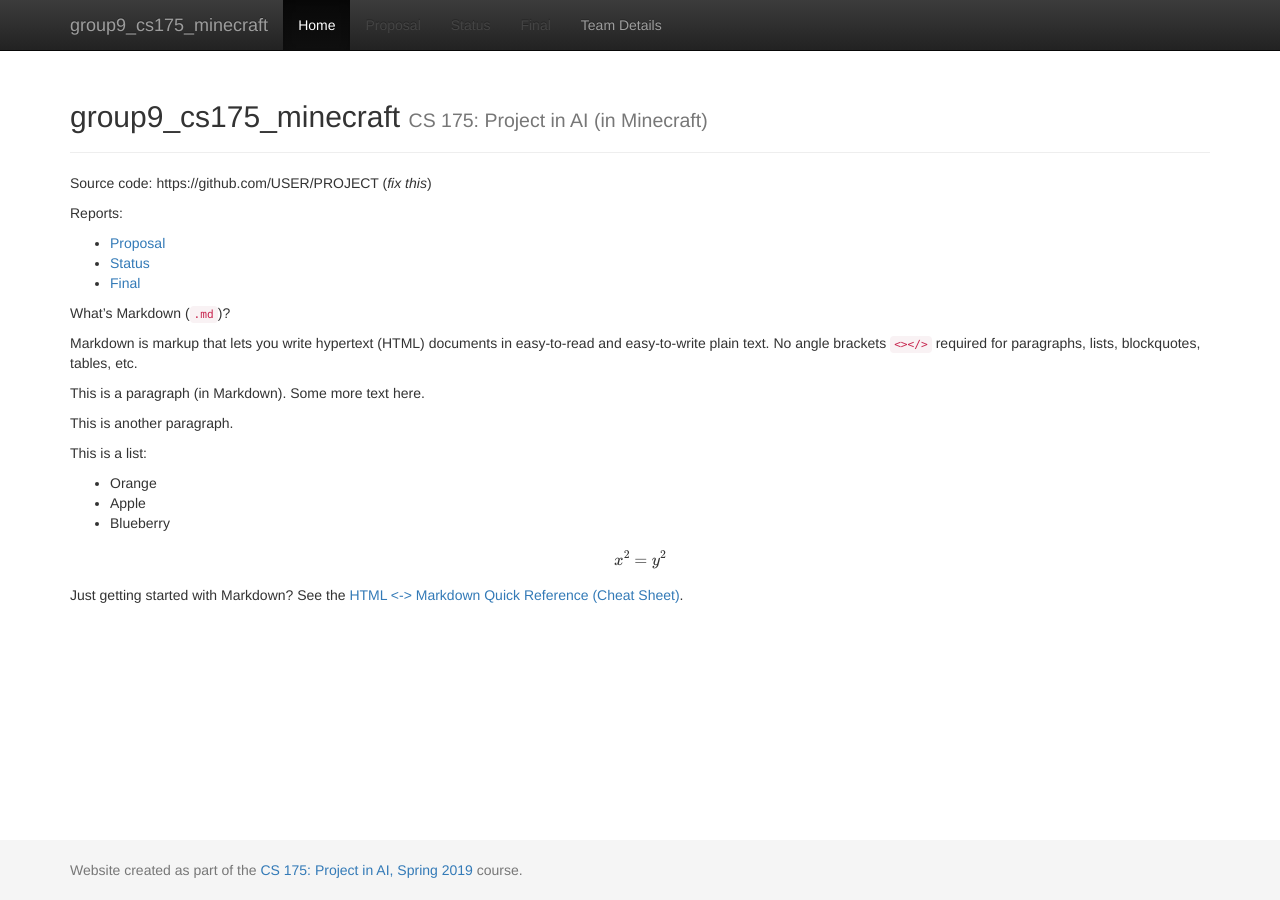
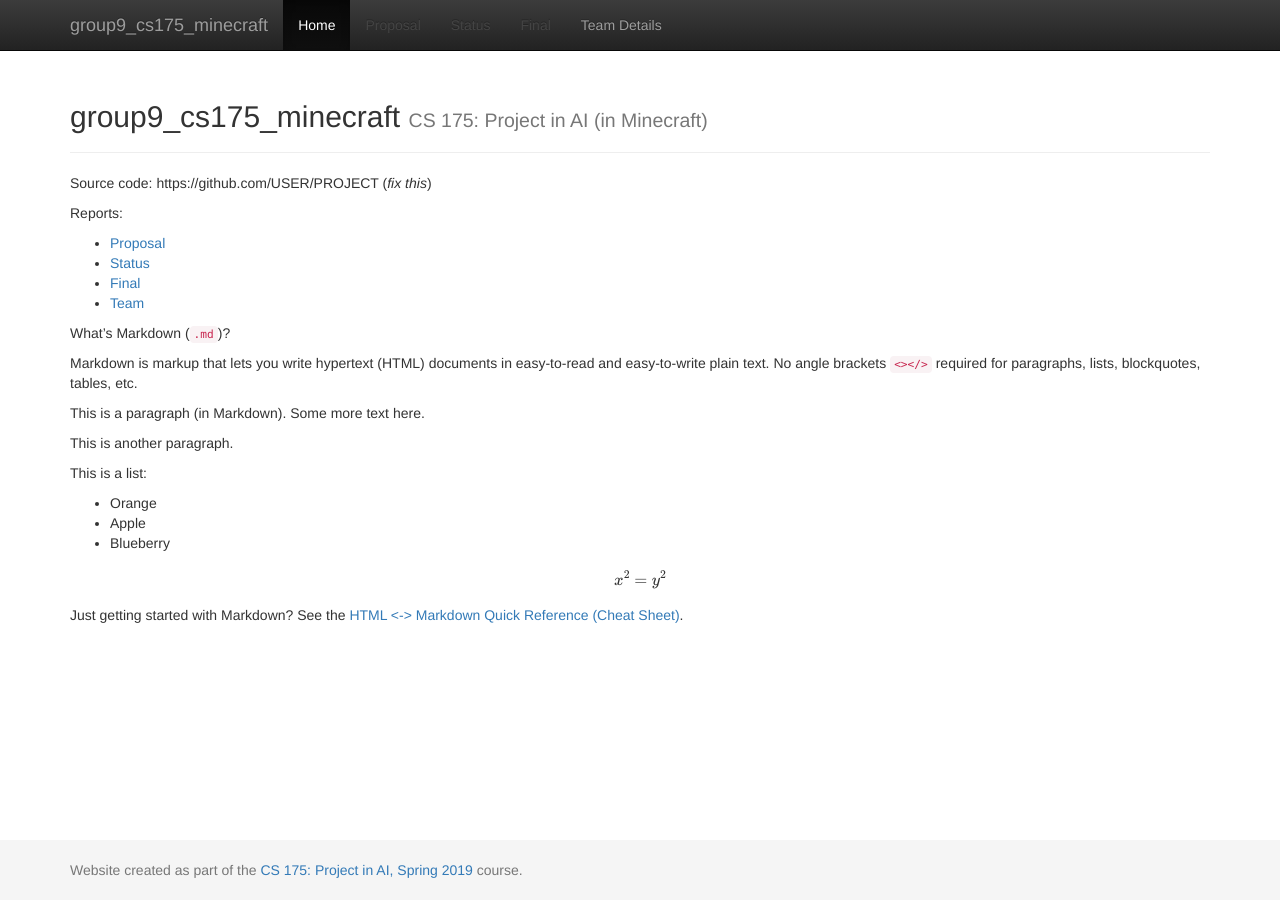
Before and after one commit to jeffomidvaran/TheBlockouts, a Jekyll site: the page built from docs/index.md, in a window 1280 px wide. Built offline with Jekyll 4.4.1, drawn with Linux system fonts in a browser that asks for light colours; formulas are drawn with MathJax 3.

Commit message:
Update index.md

```diff
--- a/docs/index.md
+++ b/docs/index.md
@@ -10,6 +10,7 @@ Reports:
 - [Proposal](proposal.html)
 - [Status](status.html)
 - [Final](final.html)
+- [Team](https://jeffomidvaran.github.io/group9_cs175_minecraft/team)
 
 What's Markdown (`.md`)?
 
```
